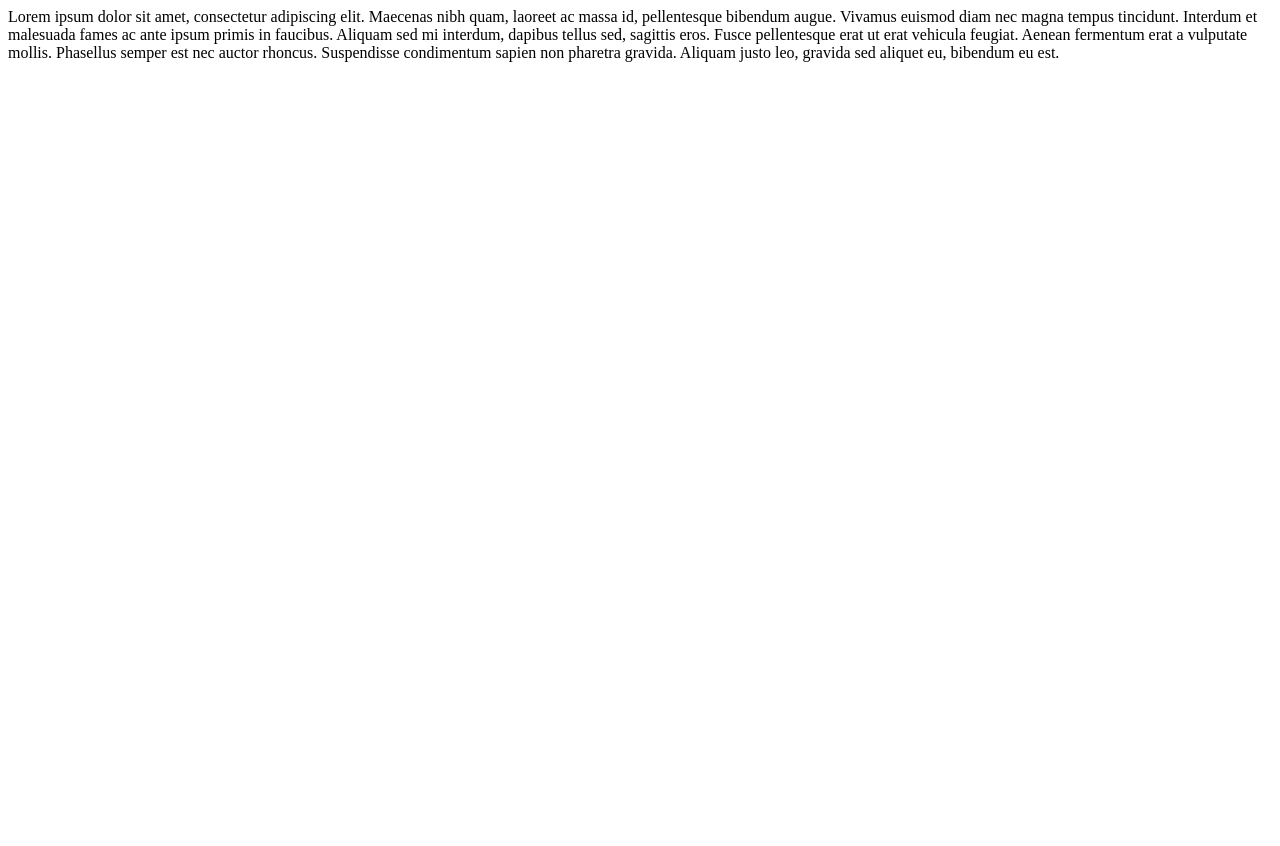
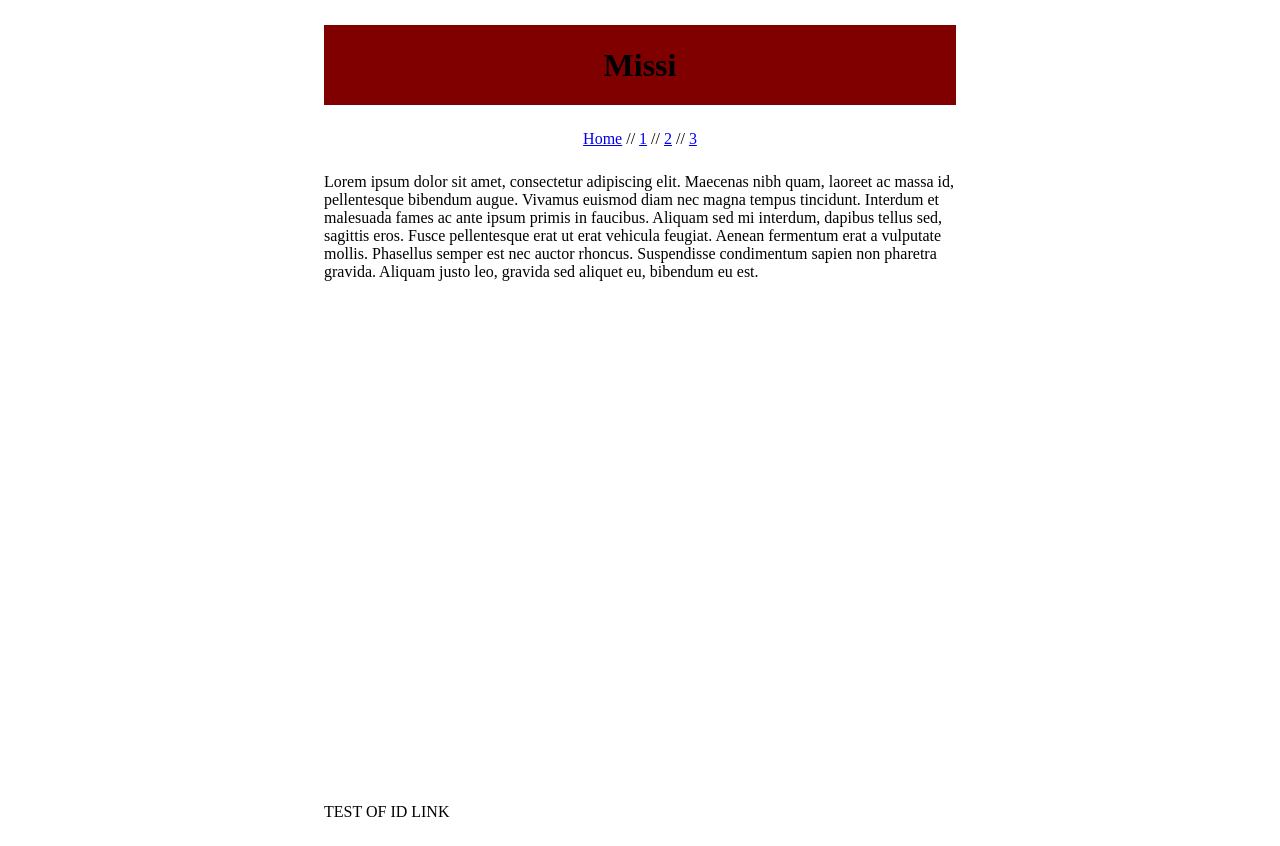
Before and after one commit to Boscillator/MessangerStudy, a Flask app: page / in a window 1280 px wide. Before the commit the page ends 62 px from the top, so only its background shows below. Run offline with Flask 2, Linux system fonts and the light colour scheme.

Commit message:
Did a lot of work with base template, getting it to display nav bar with to be list of conversations! also made jiberish template that has lorum ipsum. Worked on style.css to complement base.html. Made views.py pass jiberish template list of dummy conversations.

```diff
--- a/messanger/static/style.css
+++ b/messanger/static/style.css
@@ -0,0 +1,28 @@
+/*Main CSS file for messanger study */
+
+/*Divs*/
+#header{
+    /*Color*/
+    background-color: #800000;
+
+    /*Text*/
+    text-align: center;
+
+    /*Box Model*/
+    padding: 0.005% 0.005%;
+    margin: 25px 25%;
+
+}
+#content {
+    /*Box Model*/
+    margin: 25px 25%;
+}
+
+/*Elements*/
+nav {
+    /*Text*/
+    text-align: center;
+    /*Box Mdel*/
+    margin:0px 25%;
+
+}
--- a/messanger/templates/base.html
+++ b/messanger/templates/base.html
@@ -1,12 +1,19 @@
-<!DOCTYPE HTML PUBLIC "-//W3C//DTD HTML 4.01//EN">
+<!DOCTYPE HTML>
 <html>
     <head>
         {% block head %}
-        <link rel="stylesheet" href="{{url_for('static',filename='style.css')}}" />
-        <title>{% block title %}{% endblock %} - Fred's Messanging Thing</title>
+        <link rel="stylesheet" href="{{url_for('static', filename='style.css')}}" />
+        <title>{% block title %}{% endblock %} - Missi</title>
         {% endblock %}
     </head>
     <body>
-        {% block content %}{% endblock %}
+        <div id="header" ><h1>Missi</h1></div>
+        <nav>
+            <a href="{{url_for('index')}}">Home</a>
+            {% for conv in conversations %}
+                // <a href="{{url_for('index')}}#tips">{{conv}}</a>
+            {% endfor %}
+        </nav>
+        <div id="content">{% block content %}{% endblock %}</div>
     </body>
 </html>
--- a/messanger/templates/jiberish.html
+++ b/messanger/templates/jiberish.html
@@ -1,4 +1,16 @@
 {% extends "base.html" %}
 {% block title %} Lorem Ipsum {% endblock %}
-{% block content %}Lorem ipsum dolor sit amet, consectetur adipiscing elit. Maecenas nibh quam, laoreet ac massa id, pellentesque bibendum augue. Vivamus euismod diam nec magna tempus tincidunt. Interdum et malesuada fames ac ante ipsum primis in faucibus. Aliquam sed mi interdum, dapibus tellus sed, sagittis eros. Fusce pellentesque erat ut erat vehicula feugiat. Aenean fermentum erat a vulputate mollis. Phasellus semper est nec auctor rhoncus. Suspendisse condimentum sapien non pharetra gravida. Aliquam justo leo, gravida sed aliquet eu, bibendum eu est.
+{% block content %}Lorem ipsum dolor sit amet,
+consectetur adipiscing elit. Maecenas nibh quam,
+laoreet ac massa id, pellentesque bibendum augue.
+Vivamus euismod diam nec magna tempus tincidunt.
+Interdum et malesuada fames ac ante ipsum primis in faucibus.
+Aliquam sed mi interdum, dapibus tellus sed, sagittis eros.
+Fusce pellentesque erat ut erat vehicula feugiat.
+Aenean fermentum erat a vulputate mollis.
+Phasellus semper est nec auctor rhoncus.
+Suspendisse condimentum sapien non pharetra gravida.
+Aliquam justo leo, gravida sed aliquet eu, bibendum eu est.
+<br /><br /><br /><br /><br /><br /><br /><br /><br /><br /><br /><br /><br /><br /><br /><br /><br /><br /><br /><br /><br /><br /><br /><br /><br /><br /><br /><br /><br /><br />
+<a id="tips">TEST OF ID LINK</a>
 {% endblock %}
--- a/messanger/views.py
+++ b/messanger/views.py
@@ -14,6 +14,9 @@ from messanger import app
 #Functions----------------------------------------------------------------------
 @app.route('/')
 def index():
-    return render_template('jiberish.html')
+    return render_template('jiberish.html', conversations=['1','2','3'])
+
+
+
 
 #Global-------------------------------------------------------------------------
```
